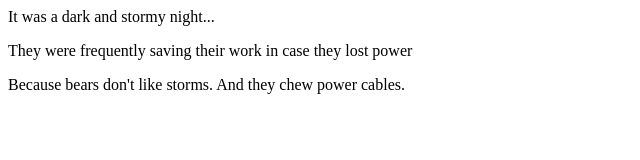
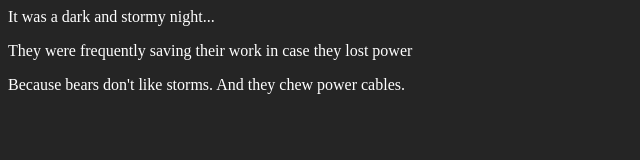
Before and after one commit to heympace/fireside-story, a plain HTML site: page index.html in a window 1280 px wide. Shown: the whole page, without its empty margins (0-640 px from the left). Drawn offline with Linux system fonts and the light colour scheme.

Commit message:
Added style.css

```diff
--- a/index.html
+++ b/index.html
@@ -1,6 +1,6 @@
 <html>
     <head>
-
+        <link rel="stylesheet" type="text/css" href="style.css">
     </head>
     <body>
         <p>It was a dark and stormy night...</p>
--- /dev/null
+++ b/style.css
@@ -0,0 +1,4 @@
+body {
+    color: #ffffff;
+    background-color: #252525;
+}
```
